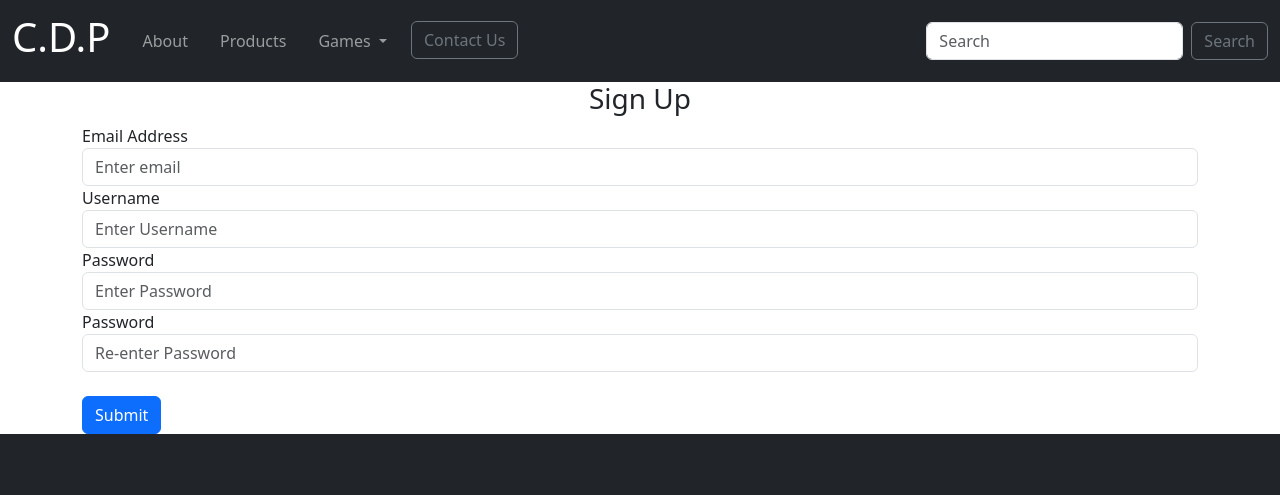
After one commit to ZacharyJAdams/Python-CDP, a Flask app: page /sign-up in a window 1280 px wide; the page is wider, and only the part inside the window is pictured. The commit adds this page. Shown: the top 495 px of that part. Run offline with Flask 3, Linux system fonts and the light colour scheme; parts of the project's set-up code (start-up, migrations or seed data) failed here and were passed over; some libraries are stand-ins or nearby versions.

Commit message:
added sign-up and login as well as added models for Sql

```diff
--- a/website/auth.py
+++ b/website/auth.py
@@ -1,13 +1,34 @@
-from flask import Blueprint
+from flask import Blueprint, render_template, request, flash
 
 auth = Blueprint('auth', __name__)
 
 
-@auth.route('/login')
+@auth.route('/login', methods=['GET', 'POST'])
 def login():
-    return "<h1>Login</h1>"
-
+    return render_template("login.html", boolean=True)
 
 @auth.route('/logout')
 def logout():
-    return "<h1>logout<h1>"
+    return render_template("sign_up.html")
+
+@auth.route('/sign-up', methods=['GET', 'POST'])
+def sign_up():
+    if request.method == 'POST':
+        email = request.form.get('email')
+        username = request.form.get('username')
+        password1 = request.form.get('password1')
+        password2 = request.form.get('password2')
+
+        if len(email) < 4:
+            flash('Email must be greater than 4 characters.', category='error')
+        elif len(username) <2:
+            flash('Username must be greater than 2 characters.', category='error')
+        elif password1 != password2:
+            flash('passwords do not match', category='error')
+        elif len(password1) < 7:
+            flash('Password must be greater than 7 characters.', category='error')
+        else:
+            flash('Account Created', category='Success')
+
+
+    return render_template("sign_up.html")
--- a/website/templates/base.html
+++ b/website/templates/base.html
@@ -54,6 +54,27 @@
       </nav>
     </Header>
     <main>
+      {% with messages = get_flashed_messages(with_categories=true) %}
+      {% if messages %}
+        {% for category, message in messages %}
+        {% if category == 'error' %}
+        <div class="alert aler-danger alter-dismissable fade show" role="alert">
+          {{ message }}
+          <button type="button" class="close" data-dismiss="alert">
+            <span aria-hidden="true">&times;</span>
+          </button>
+        </div>
+        {% else %}
+        <div class="alert aler-success alter-dismissable fade show" role="alert">
+          {{ message }}
+          <button type="button" class="close" data-dismiss="alert">
+            <span aria-hidden="true">&times;</span>
+          </button>
+        </div>
+        {% endif %}
+        {% endfor %}
+      {% endif %}
+      {% endwith %}
       <div class="container">{% block content %} {% endblock %}</div>
     </main>
     <footer>
--- /dev/null
+++ b/website/templates/sign_up.html
@@ -0,0 +1,29 @@
+{% extends "base.html" %}
+{% block title %}Sign Up{% endblock %}
+{% block content %}
+    <form method="POST">
+        <h3 align="center">Sign Up</h3>
+        <div class="form-group">
+            <label for="email">Email Address</label>
+            <input type="email" class="form-control" id="email" name="email" placeholder="Enter email"/>
+
+        </div>
+        <div class="form-group">
+            <label for="username">Username</label>
+            <input type="username" class="form-control" id="username" name="username" placeholder="Enter Username"/>
+
+        </div>
+        <div class="form-group">
+            <label for="password1">Password</label>
+            <input type="password1" class="form-control" id="password1" name="password1" placeholder="Enter Password"/>
+
+        </div>
+        <div class="form-group">
+            <label for="password2">Password</label>
+            <input type="password2" class="form-control" id="password2" name="password2" placeholder="Re-enter Password"/>
+
+        </div>
+        <br />
+        <button type="submit" class="btn btn-primary">Submit</button>
+    </form>
+{% endblock %}
```
Also changed, not shown: website/__init__.py (+12 -1 lines), website/templates/login.html (added, +18 -0 lines).
